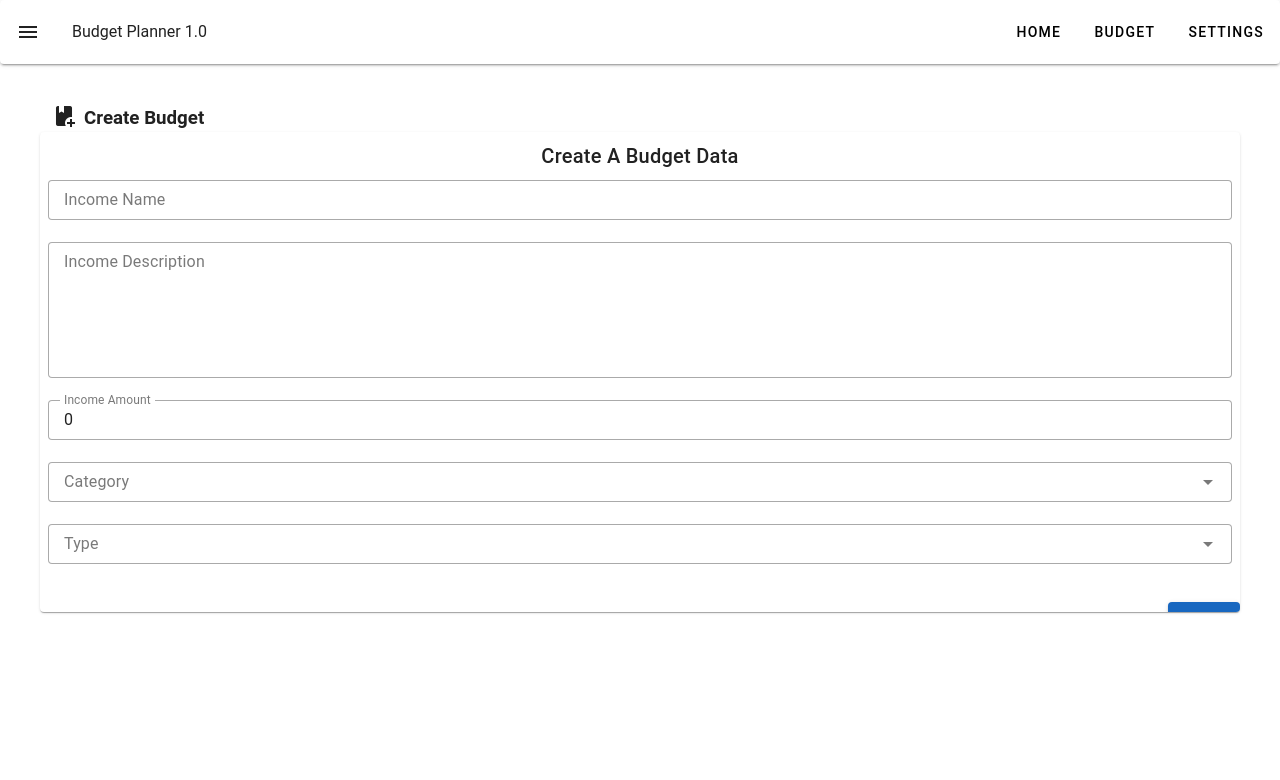
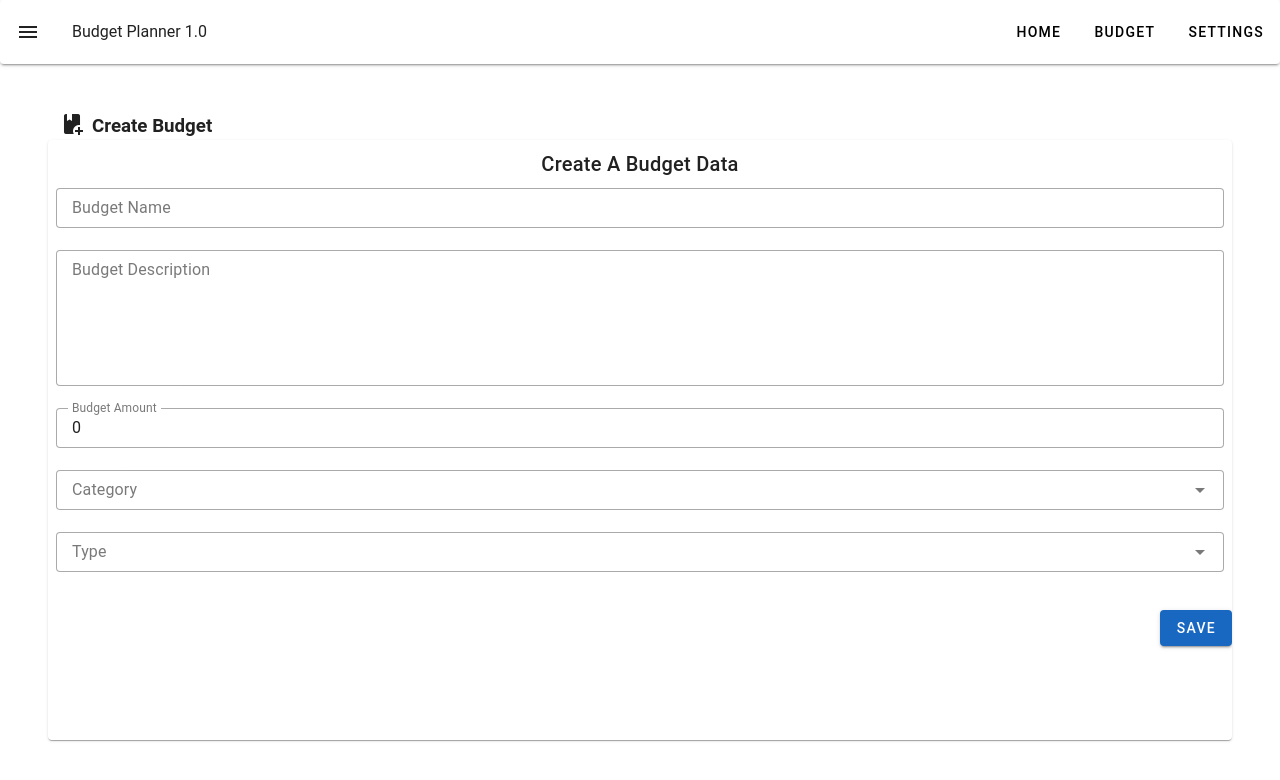
Before and after one commit to nikoladomazetovikj/budget-planner-app, a Vue app: page /budget in a window 1280 px wide. Shown: the top 780 px of the page. Built offline with nearby package versions, Linux system fonts and the light colour scheme; no server answers.

Commit message:
wip: add budget

```diff
--- a/src/components/Budget.vue
+++ b/src/components/Budget.vue
@@ -2,19 +2,19 @@
   <v-card class="mt-16">
     <!-- App Bar code is commented out -->
   </v-card>
-  <div class="pa-10">
+  <div class="pa-12">
     <div class="d-flex align-center ml-3">
       <v-icon class="mt-n1">mdi-book-plus</v-icon>
       <h3 class="ml-2">Create Budget</h3>
     </div>
     <v-row>
       <v-col cols="12">
-        <v-card height="480">
+        <v-card height="600">
           <v-card-title class="text-center">Create A Budget Data</v-card-title>
           <v-form @submit.prevent="saveIncome">
-            <v-text-field v-model="income.name" variant="outlined" class="px-2" density="compact" label="Income Name"></v-text-field>
-            <v-textarea v-model="income.description" no-resize variant="outlined" class="px-2" density="compact" label="Income Description"></v-textarea>
-            <v-text-field v-model="income.price" variant="outlined" class="px-2" density="compact" label="Income Amount" type="number"></v-text-field>
+            <v-text-field v-model="income.name" variant="outlined" class="px-2" density="compact" label="Budget Name"></v-text-field>
+            <v-textarea v-model="income.description" no-resize variant="outlined" class="px-2" density="compact" label="Budget Description"></v-textarea>
+            <v-text-field v-model="income.price" variant="outlined" class="px-2" density="compact" label="Budget Amount" type="number"></v-text-field>
             <v-select
               v-model="income.categoryId"
               :items="categories"
@@ -45,7 +45,7 @@
 
 <script>
 import axios from 'axios';
-import { mapState, mapActions } from 'vuex';
+import { mapState } from 'vuex';
 
 export default {
   data() {
@@ -64,18 +64,20 @@ export default {
     };
   },
   computed: {
-    ...mapState(['user'])
+    ...mapState({
+      userId: state => state.user.id,
+      token: state => state.token
+    })
   },
   methods: {
-    ...mapActions(['fetchCategories', 'fetchTypes']),
     async fetchCategories() {
       try {
         const response = await axios.get(`${import.meta.env.VITE_BASE_URL}/api/Category`, {
           headers: {
-            Authorization: `Bearer ${this.$store.state.token}`
+            Authorization: `Bearer ${this.token}`
           }
         });
-        this.categories = response.data;
+        this.categories = response.data.categories.$values;
       } catch (error) {
         console.error('Error fetching categories:', error);
       }
@@ -84,23 +86,22 @@ export default {
       try {
         const response = await axios.get(`${import.meta.env.VITE_BASE_URL}/api/Type`, {
           headers: {
-            Authorization: `Bearer ${this.$store.state.token}`
+            Authorization: `Bearer ${this.token}`
           }
         });
-        this.types = response.data;
+        this.types = response.data.types.$values;
       } catch (error) {
         console.error('Error fetching types:', error);
       }
     },
     async saveIncome() {
       try {
-        this.income.userId = this.$store.state.user.id;
+        this.income.userId = this.userId;
         await axios.post(`${import.meta.env.VITE_BASE_URL}/api/Budget`, this.income, {
           headers: {
-            Authorization: `Bearer ${this.$store.state.token}`
+            Authorization: `Bearer ${this.token}`
           }
         });
-        this.loadIncomes();
         this.resetForm();
       } catch (error) {
         console.error('Error saving income:', error);
@@ -116,10 +117,7 @@ export default {
         price: 0,
         userId: ''
       };
-    },
-    editIncome(item) {
-      this.income = { ...item };
-    },
+    }
   },
   created() {
     this.fetchCategories();
```
